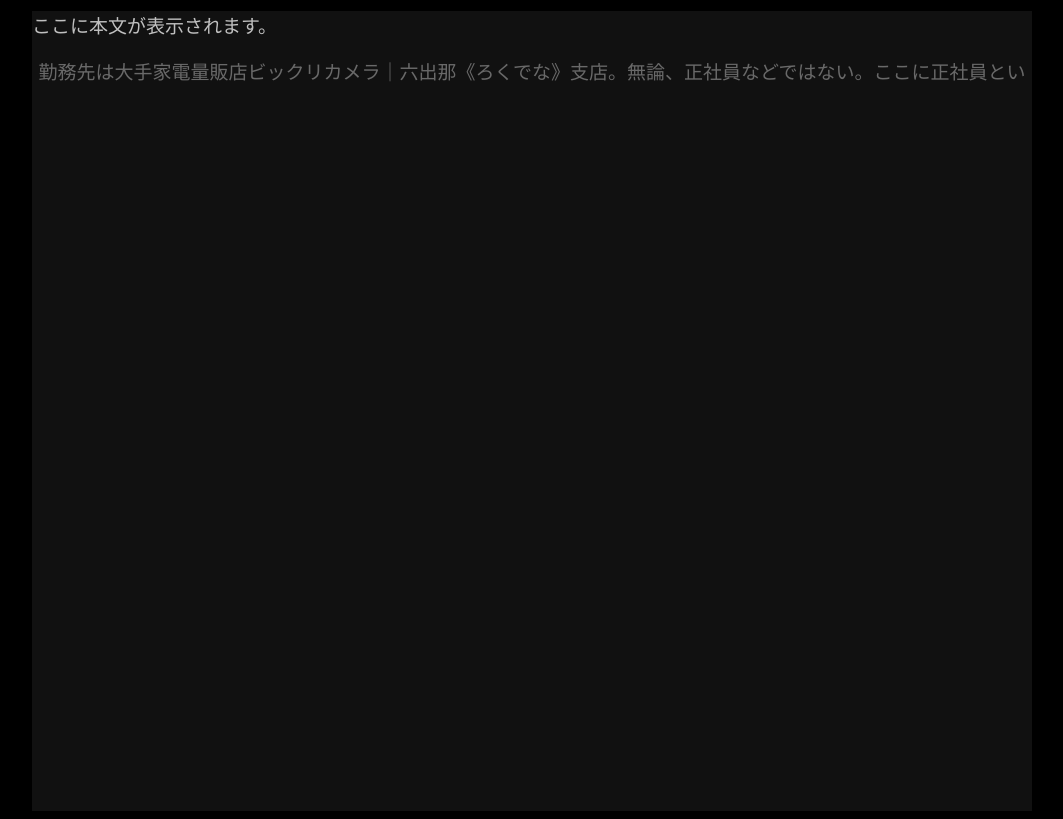
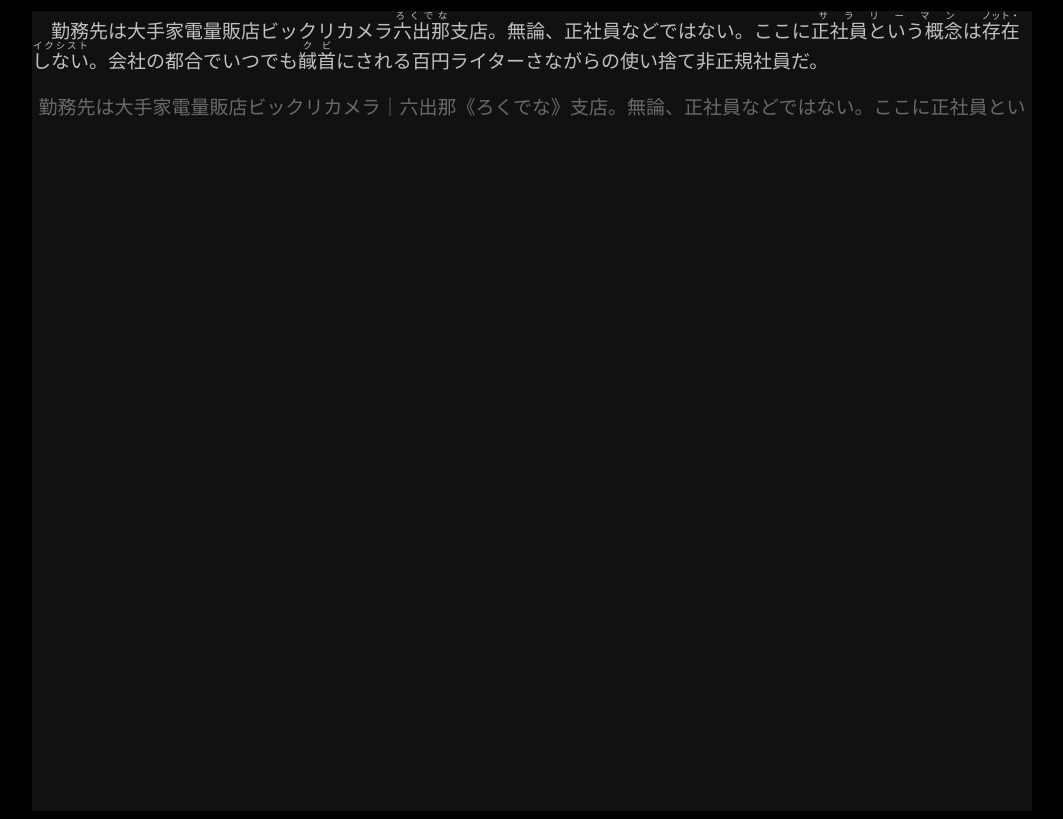
Before and after one commit to celebrater46/test_split_novel, a plain HTML site: page index.html in a window 1280 px wide. Shown: the part 84-903 px from the top of the page, without its empty margins (108-1171 px from the left). Drawn offline with Linux system fonts and the light colour scheme.

Commit message:
created convert() and test succeeded

```diff
--- a/main.js
+++ b/main.js
@@ -1,13 +1,31 @@
 "use strict";
 
 const novel = document.getElementById("novel");
-const testLine = "　勤務先は大手家電量販店ビックリカメラ｜六出那《ろくでな》支店。無論、正社員などではない。ここに正社員という概念は存在しない。会社の都合でいつでも｜馘首《クビ》にされる百円ライターさながらの使い捨て非正規社員だ。\n";
+const testLine = "　勤務先は大手家電量販店ビックリカメラ｜六出那《ろくでな》支店。無論、正社員などではない。ここに｜正社員という概念《サラリーマン》は｜存在しない《ノット・イクシスト》。会社の都合でいつでも｜馘首《クビ》にされる百円ライターさながらの使い捨て非正規社員だ。\n";
 const testLine2 = "　勤務先は大手家電量販店ビックリカメラ。\n";
 const testLine3 = "１２３４５６７８９０１２３４５６７８９０１２３４５６７８９０１２３４５６７８｜堕天男《ルシファー》。";
 
+const convertRuby = (line) => {
+    // <ruby><rb>錚々</rb><rp>(</rp><rt>そうそう</rt><rp>)</rp></ruby>
+    if(line.indexOf("｜") > -1 && line.indexOf("《") > -1 && line.indexOf("》") > -1){
+        let str = line;
+        // while(line.indexOf("｜") > -1){
+        //     str = str.replace("｜", "<ruby><rb>");
+        //     str = str.replace("《", "</rb><rp>(</rp><rt>");
+        //     str = str.replace("》", "</rt><rp>)</rp></ruby>");
+        // }
+        str = str.replace(/｜/g, "<ruby><rb>");
+        str = str.replace(/《/g, "</rb><rp>(</rp><rt>");
+        str = str.replace(/》/g, "</rt><rp>)</rp></ruby>");
+        return str;
+    } else {
+        return line;
+    }
+}
+
 const getWidth = (line) => {
     const p = document.getElementById("stealth");
-    // p.innerText = line;
+    p.innerText = line;
     return p.clientWidth;
     // return p.clientHeight;
 }
@@ -269,4 +287,6 @@
 // console.log(deleteRuby(testLine));
 // console.log(returnRuby(testLine3, 40));
 // console.log(rubyWithinRange(testLine2, 40, searchBar(testLine2, 40)));
-console.log(getWidth(testLine3));
+// console.log(getWidth(testLine));
+// console.log(convertRuby(testLine));
+novel.innerHTML = "<p>" + convertRuby(testLine) + "</p>";
--- a/style.css
+++ b/style.css
@@ -18,8 +18,9 @@
 }
 
 div#novel p{
-    display: flex;
-    justify-content: space-between;
+    /*display: flex;*/
+    /*justify-content: space-between;*/
+    text-align: left;
 }
 
 p#stealth{
```
